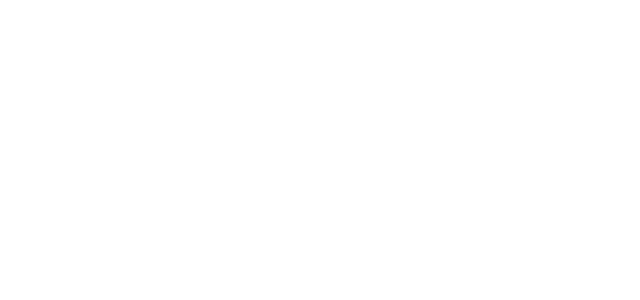
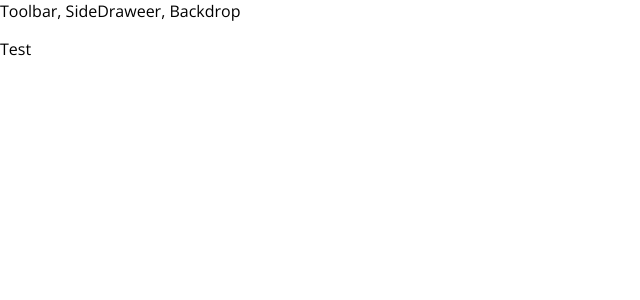
Before and after one commit to lopezcasian/burger-builder, a React (Create React App) app: page / in a window 1280 px wide. Shown: the top 300 px of the page, without its empty margins (0-640 px from the left). Built offline with nearby package versions, Linux system fonts and the light colour scheme.

Commit message:
feat: Create a Layout component

```diff
--- a/src/App.js
+++ b/src/App.js
@@ -1,8 +1,12 @@
 import React from 'react';
+import Layout from './components/Layout/Layout';
 
 function App() {
   return (
     <div>
+      <Layout>
+        <p>Test</p>
+      </Layout>
     </div>
   );
 }
--- /dev/null
+++ b/src/components/Layout/Layout.js
@@ -0,0 +1,15 @@
+import React from 'react';
+import AuxWrapper from '../../highOrderComponents/AuxWrapper';
+
+const layout = ( props ) => (
+    <AuxWrapper>
+        <div>
+            Toolbar, SideDraweer, Backdrop
+        </div>
+        <main>
+            { props.children }
+        </main>
+    </AuxWrapper>
+);
+
+export default layout;
--- /dev/null
+++ b/src/highOrderComponents/AuxWrapper.js
@@ -0,0 +1,3 @@
+const aux = ( props )  => props.children;
+
+export default aux;
--- a/src/index.css
+++ b/src/index.css
@@ -1,8 +1,6 @@
 body {
   margin: 0;
-  font-family: -apple-system, BlinkMacSystemFont, 'Segoe UI', 'Roboto', 'Oxygen',
-    'Ubuntu', 'Cantarell', 'Fira Sans', 'Droid Sans', 'Helvetica Neue',
-    sans-serif;
+  font-family: "Open Sans", sans-serif;
   -webkit-font-smoothing: antialiased;
   -moz-osx-font-smoothing: grayscale;
 }
```
